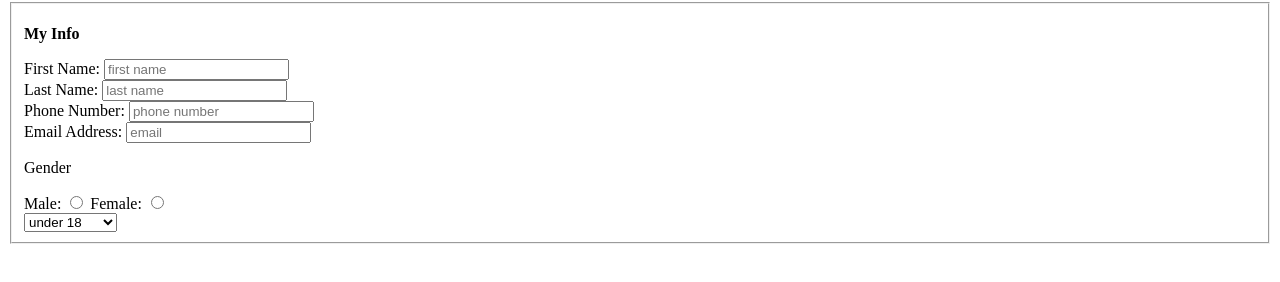
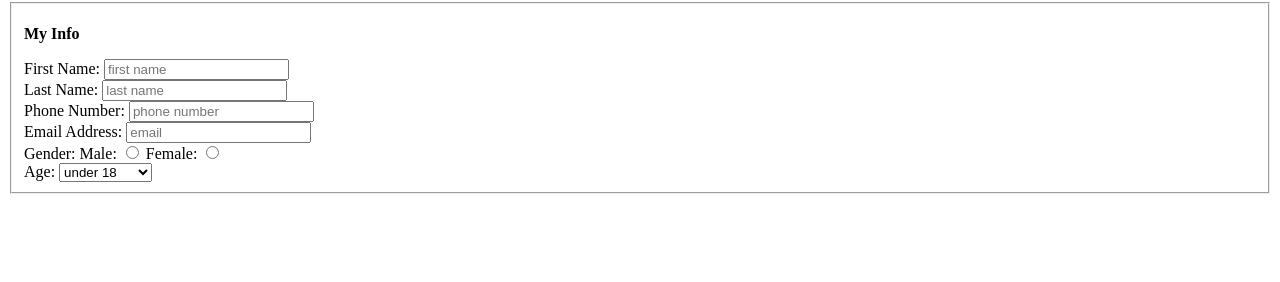
Before and after one commit to daniellimiit/lab4, a plain HTML site: page index.html in a window 1280 px wide. Shown: the part 78-360 px from the top of the page. Drawn offline with Linux system fonts and the light colour scheme.

Commit message:
Fix name and gender labels

```diff
--- a/index.html
+++ b/index.html
@@ -22,11 +22,12 @@
 				<label>Email Address: <input type="text" name="email_field" placeholder="email"></label>
 			</div>
 			<div>
-				<p>Gender</p>
+				<label>Gender:</label>
 				<label>Male: <input type="radio" name="gender_field" value="m"></label>
 				<label>Female: <input type="radio" name="gender_field" value="f"></label>
 			</div>
 			<div>
+				<label>Age:</label>
 				<select name="age_field">
 				<option value="<18">under 18</option>
 				<option value="18-24">18-24</option>
```
